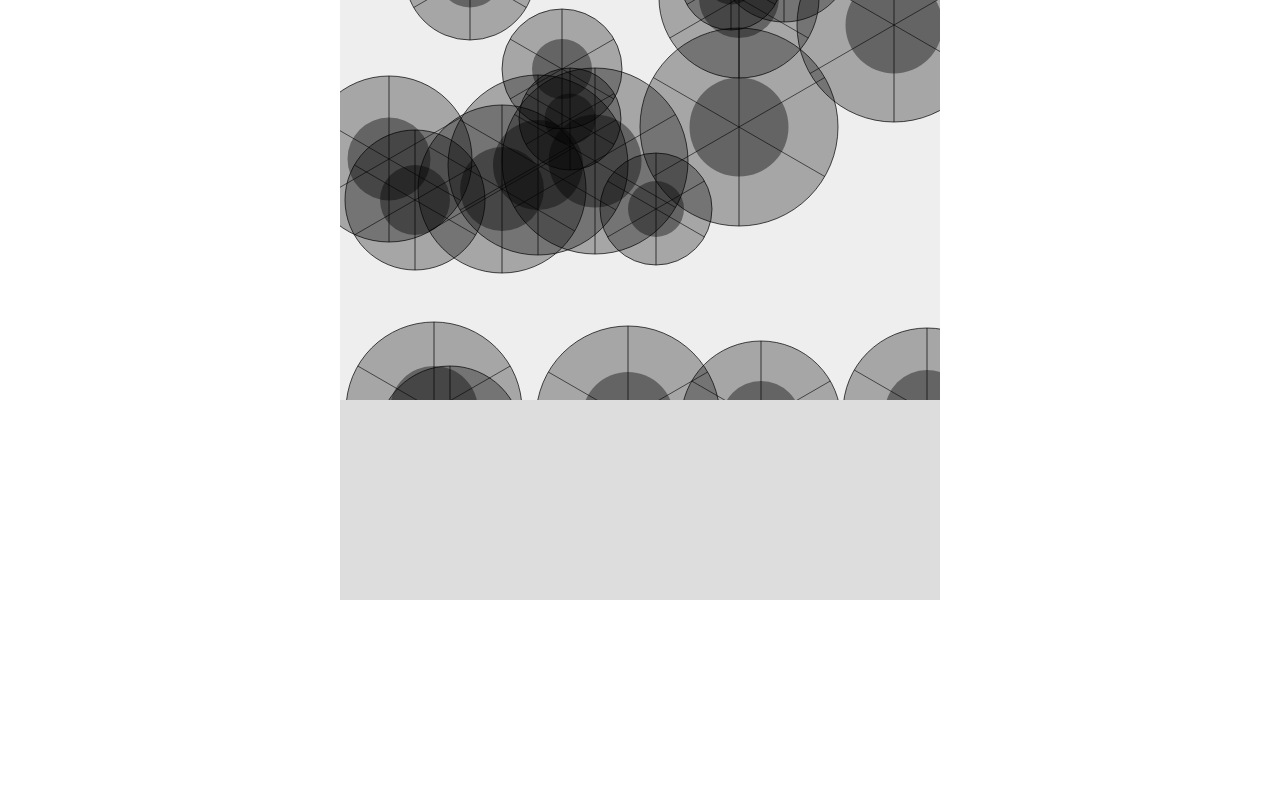
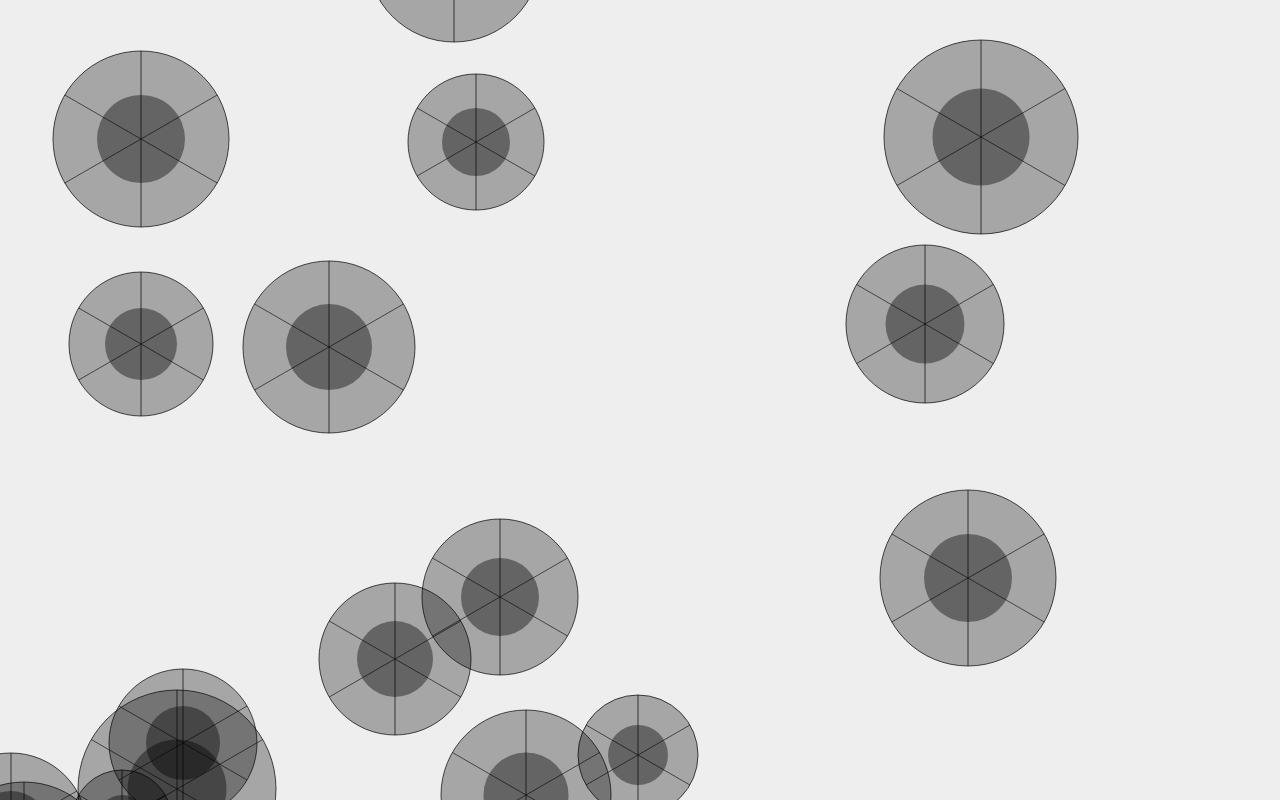
Before and after one commit to darrenchang/viewFinder, a plain HTML site: page index.html in a window 1280 px wide. Drawn offline with Linux system fonts and the light colour scheme.

Commit message:
fullScreen
wow

```diff
--- a/index.html
+++ b/index.html
@@ -5,7 +5,7 @@
     <meta charset="utf-8" />
     <title>View Finder</title>
     <style>
-        * {
+        body {
             padding: 0;
             margin: 0;
         }
@@ -15,23 +15,14 @@
             display: block;
             margin: 0 auto;
         }
-
-        #mousePos {
-            background: #ddd;
-            display: block;
-            margin: 0 auto;
-        }
     </style>
 </head>
 
 <body>
-    <canvas id="gameCanvas" width="600" height="400"></canvas>
-    <canvas id="mousePos" width="600" height="200" ;></canvas>
+    <canvas id="gameCanvas"></canvas>
     <script>
         var canvas = document.getElementById("gameCanvas");
-        var canvasB = document.getElementById("mousePos")
         var ctx = canvas.getContext("2d");
-        var context = canvasB.getContext("2d");
 
         var xCord = 0;
         var yCord = 0;
@@ -47,15 +38,16 @@
         var circleStatus = [];
         for (c = 0; c < nCircles; c++) {
             circleRad[c] = Math.floor((Math.random() * 50) + 50);
-            circleX[c] = Math.floor((Math.random() * canvas.width - circleRad[c]) + circleRad[c]);
-            circleY[c] = Math.floor((Math.random() * canvas.height - circleRad[c]) + circleRad[c]);
+            circleX[c] = Math.floor((Math.random() * window.innerWidth - circleRad[c]) + circleRad[c]);
+            circleY[c] = -(Math.floor((Math.random() * window.innerHeight - circleRad[c]) + circleRad[c]));
             circleSpd[c] = Math.floor((Math.random() * 5) + 1);
             circleStatus[c] = 1;
         }
 
         function draw() {
-            ctx.clearRect(0, 0, canvas.width, canvas.height);
+            ctx.clearRect(0, 0, window.innerWidth, window.innerHeight);
             drawCircles();
+            circleReset();
             requestAnimationFrame(draw);
             xCord = 0;
             yCord = 0;
@@ -95,44 +87,23 @@
                 }
 
                 circleY[c] += circleSpd[c];
-
-                // reset circle if it drops to the bottom
-                if (circleY[c] > canvas.height + circleRad[c]) {
-                    circleReset();
-                }
-                if (distance = Math.dist(circleX[c], circleY[c], xCord, yCord) < circleRad[c] && mousepressed) {
-                    circleReset();
-                }
             }
         }
 
         function circleReset() {
-            circleRad[c] = Math.floor((Math.random() * 50) + 50);
-            circleY[c] = 0 - circleRad[c];
-            circleX[c] = Math.floor((Math.random() * canvas.width - circleRad[c]) + circleRad[c]);
-            circleSpd[c] = Math.floor((Math.random() * 3) + 1);
+            for (c = nCircles; c > 0; c--) {
+                // reset circle if it drops to the bottom or clicked
+                if (
+                  (circleY[c] > window.innerHeight + circleRad[c]) ||
+                  (distance = Math.dist(circleX[c], circleY[c], xCord, yCord) < circleRad[c] && mousepressed)
+                ) {
+                    circleRad[c] = Math.floor((Math.random() * 50) + 50);
+                    circleX[c] = Math.floor((Math.random() * window.innerWidth - circleRad[c]) + circleRad[c]);
+                    circleY[c] = 0 - circleRad[c];
+                    circleSpd[c] = Math.floor((Math.random() * 3) + 1);
+                }
+            }
         }
-
-        function writeMessage(x, y, canvasB, message) {
-            context.clearRect(0, 0, canvasB.width, canvasB.height);
-            context.font = '18pt Calibri';
-            context.fillStyle = 'black';
-            context.fillText(message, x, y);
-        }
-
-        function getMousePos(canvasB, evt) {
-            var rect = canvas.getBoundingClientRect();
-            return {
-                x: evt.clientX - rect.left,
-                y: evt.clientY - rect.top
-            };
-        }
-
-        canvas.addEventListener('mousemove', function(evt) {
-            var mousePos = getMousePos(canvas, evt);
-            var message = 'Mouse position: ' + mousePos.x + ', ' + mousePos.y + ' ' + xCord + ' ' + yCord + distance;
-            writeMessage(10, 25, canvasB, message);
-        }, false);
 
         function doMouseDown(event) {
             var rect = canvas.getBoundingClientRect();
@@ -140,8 +111,21 @@
             yCord = event.clientY - rect.top;
             mousepressed = true;
             var message = 'Mouse position: ' + mousePos.x + ', ' + mousePos.y + ' ' + xCord + ' ' + yCord;
-            writeMessage(10, 25, canvasB, message);
         }
+
+        function resize() {
+            canvas.width = window.innerWidth;
+            canvas.height = window.innerHeight;
+            render();
+        }
+        window.addEventListener('resize', resize, false);
+        resize();
+
+        function render() { // draw to screen here
+        }
+
+        window.addEventListener('resize', resize, false);
+        resize();
 
         canvas.addEventListener("mousedown", doMouseDown, false);
 
```
